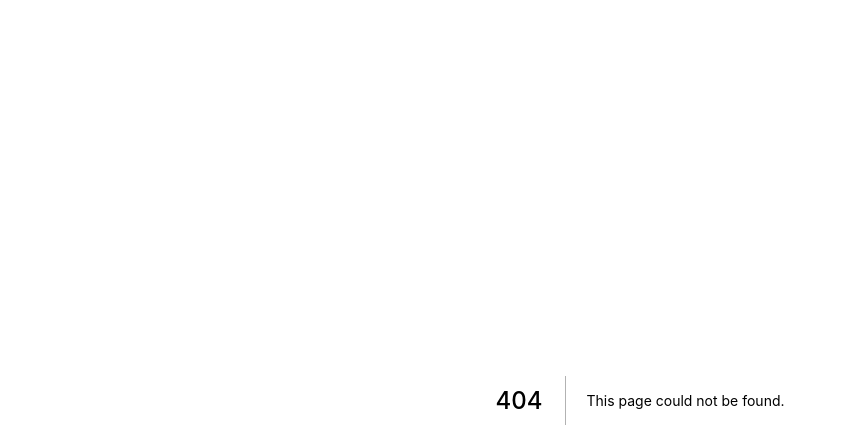
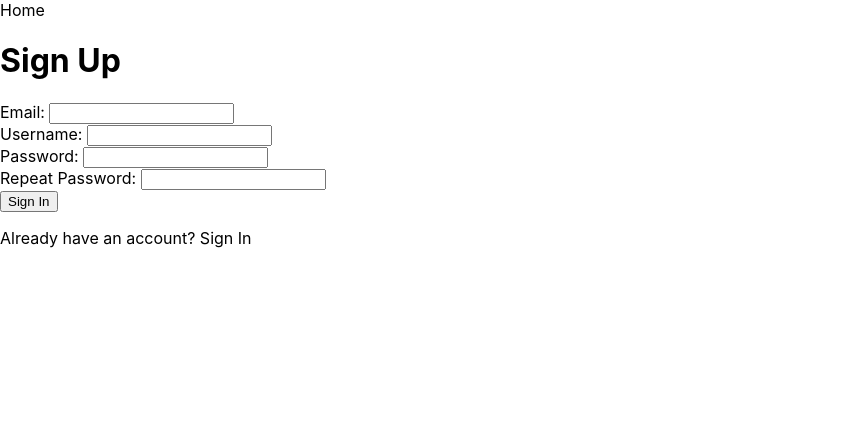
Before and after one commit to ravviolo/digital-letters, a Next.js app: page /signup in a window 1280 px wide. Before the commit this address had no page. Shown: the top 448 px of the page, without its empty margins (0-847 px from the left). Built offline with nearby package versions, Linux system fonts and the light colour scheme.

Commit message:
Auth pages layout

```diff
--- /dev/null
+++ b/pages/signup.tsx
@@ -0,0 +1,98 @@
+import Link from 'next/link';
+import { useRef, useState } from 'react';
+
+const SignUp = () => {
+  const emailRef = useRef<HTMLInputElement>(null);
+  const usernameRef = useRef<HTMLInputElement>(null);
+  const passRef = useRef<HTMLInputElement>(null);
+  const confirmPassRef = useRef<HTMLInputElement>(null);
+
+  const [error, setError] = useState('');
+
+  const handleSignIn: React.FormEventHandler<HTMLFormElement> = (e) => {
+    e.preventDefault();
+    setError('');
+
+    const formValid = validate(
+      emailRef.current?.value,
+      passRef.current?.value,
+      usernameRef.current?.value,
+      confirmPassRef.current?.value,
+      setError
+    );
+
+   if (formValid) {
+    console.log(
+      'Creating user ',
+      emailRef.current?.value,
+      usernameRef.current?.value,
+      passRef.current?.value,
+    );
+   }
+
+    // todo: Create account
+    // Update displayname with username
+    // Redirect to homepage
+  };
+
+  return (
+    <div>
+      <nav>
+        <Link href='/'>Home</Link>
+      </nav>
+
+      <h1>Sign Up</h1>
+
+      <form onSubmit={handleSignIn}>
+        <div>
+          <label htmlFor='email'>Email: </label>
+          <input type='email' id='email' name='email' ref={emailRef} />
+        </div>
+        <div>
+          <label htmlFor='username'>Username: </label>
+          <input type='text' id='username' name='username' ref={usernameRef} />
+        </div>
+        <div>
+          <label htmlFor='password'>Password: </label>
+          <input type='password' id='password' name='password' ref={passRef} />
+        </div>
+        <div>
+          <label htmlFor='confrim-password'>Repeat Password: </label>
+          <input
+            type='password'
+            id='confrim-password'
+            name='confrim-password'
+            ref={confirmPassRef}
+          />
+        </div>
+        <button type='submit'>Sign In</button>
+        {error && <p style={{ color: 'red' }}>{error}</p>}
+      </form>
+      <p>
+        Already have an account? <Link href='/login'>Sign In</Link>
+      </p>
+    </div>
+  );
+};
+
+export const validate = (
+  email: string | undefined,
+  password: string | undefined,
+  username: string | null | undefined,
+  repeatPassword: string | null | undefined,
+  updateError: (error: string) => void,
+) => {
+  if (!email || !password || repeatPassword === undefined || username === undefined) {
+    updateError('Inputs cannot be empty');
+    return false;
+  }
+  if (repeatPassword !== null && password !== repeatPassword) {
+    console.log(password, repeatPassword)
+    updateError("Passwords don't match");
+    return false;
+  }
+
+  return true;
+};
+
+export default SignUp;
```
Also changed, not shown: pages/login.tsx (added, +53 -0 lines).
